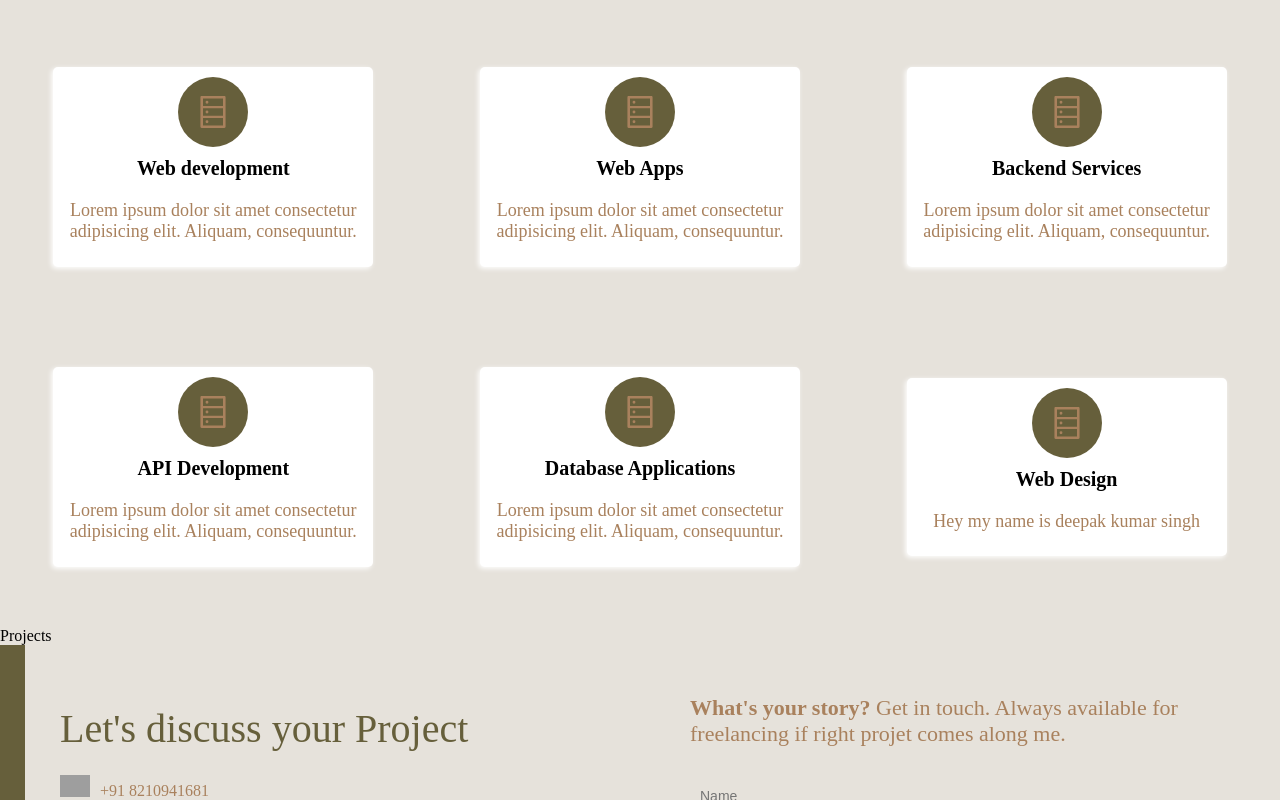
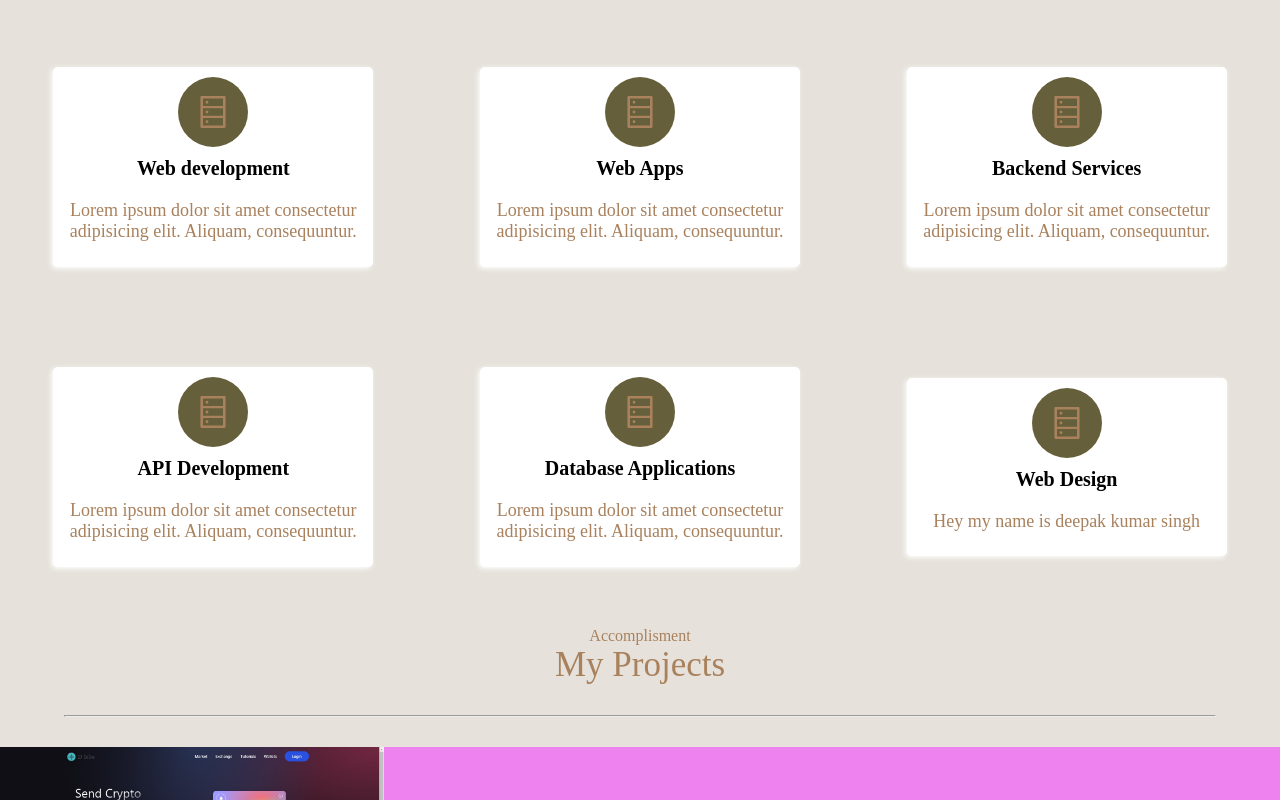
Before and after one commit to Deepak986786/dks-portfolio, a React (Create React App) app: page / in a window 1280 px wide. Shown: the part 2000-2800 px from the top of the page. Built offline with nearby package versions, Linux system fonts and the light colour scheme; grey boxes are pictures that could not be loaded; a web font is replaced by a local one.

Commit message:
added animations

```diff
--- a/package.json
+++ b/package.json
@@ -8,6 +8,7 @@
     "@testing-library/react": "^13.4.0",
     "@testing-library/user-event": "^13.5.0",
     "antd": "^5.5.2",
+    "intersection-observer": "^0.12.2",
     "react": "^18.2.0",
     "react-dom": "^18.2.0",
     "react-scripts": "5.0.1",
--- a/src/App.css
+++ b/src/App.css
@@ -489,7 +489,7 @@ table tr td:last-child {
 .card:hover {
   /* box-shadow: 0px 0px 5px 5px #e6e6e6; */
   background-color: var(--bg-green);
-  color:white;
+  color: white;
 }
 
 .card:hover .icon {
@@ -502,13 +502,13 @@ table tr td:last-child {
 .card:hover .card-body {
   transition: 0.8s ease;
   transform: translateY(-30px);
-  color:white;
+  color: white;
 }
 
-.card:hover .card-body h3{
+.card:hover .card-body h3 {
   color: var(--text-white);
 }
-.card:hover .card-body p{
+.card:hover .card-body p {
   color: var(--bg-color);
 }
 .icon {
@@ -745,3 +745,14 @@ img {
   height: 100%;
   background-color: var(--bg-green);
 }
+
+.fade-in {
+  opacity: 0;
+  transform: translateY(20px);
+  transition: opacity 0.5s, transform 0.5s;
+}
+
+.fade-in.active {
+  opacity: 1;
+  transform: translateY(0);
+}
--- a/src/components/Projects.jsx
+++ b/src/components/Projects.jsx
@@ -1,9 +1,33 @@
-import React from 'react'
+import React from "react";
+import pimg1 from "../images/cpa.png";
 
 const Projects = () => {
   return (
-    <div>Projects</div>
-  )
-}
+    <>
+      <div className="projects">
+         <p>Accomplisment</p>
+        <h3>My Projects</h3>
+        <hr style={{
+          width:'90%',
+          color:'#FFFFFF',
+          marginTop:'30px',
+          marginBottom:'30px'
+        }}/>
 
-export default Projects
+        <div className="projects-container">
+
+        <div className="project-card">
+          <img src={pimg1} alt="project1" />
+          <div className="project-details">
+            <h3>CryptoPayment System</h3>
+            <p>View Live Demo</p>
+          </div>
+        </div>
+        </div>
+
+      </div>
+    </>
+  );
+};
+
+export default Projects;
--- a/src/components/Services.jsx
+++ b/src/components/Services.jsx
@@ -1,10 +1,27 @@
-import React from "react";
+import React , { useEffect, useRef} from "react";
 import { DatabaseOutlined } from "@ant-design/icons";
 
 const Services = () => {
+  useEffect(()=>{
+       const Observer= new IntersectionObserver((entries)=>{
+        entries.forEach((entry)=>{
+          if(entry.isIntersecting){
+            entry.target.classList.add('active');
+            }else{
+              entry.target.classList.remove("active");
+            }
+        });
+       }, {threshold : 0.5});
+
+       Observer.observe(sectionRef.current);
+
+       return ()=> Observer.disconnect();
+
+  },[])
+  const sectionRef=useRef(null);
   return (
     <>
-      <div className="services">
+      <div className="services fade-in"  ref={sectionRef}>
         <p>I am great at</p>
         <h3>Services I provide </h3>
 
--- a/src/index.css
+++ b/src/index.css
@@ -24,9 +24,9 @@ code {
 
 :root {
   /* initial color */
-  /* --bg-color: rgb(8, 11, 24);
+  --bg-color: rgb(8, 11, 24);
   --bg-green: rgb(19, 221, 46);
-  --text-color:rgb(122, 128, 134); */
+  --text-color:rgb(122, 128, 134);
 
   /* experimental color  1*/
 
```
Also changed, not shown: 1 other file (tests, documents, lock files or other folders).
